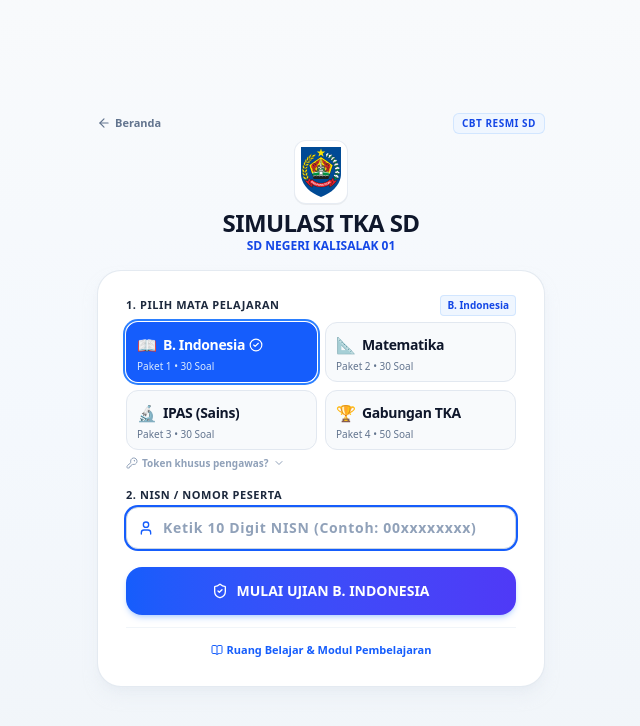
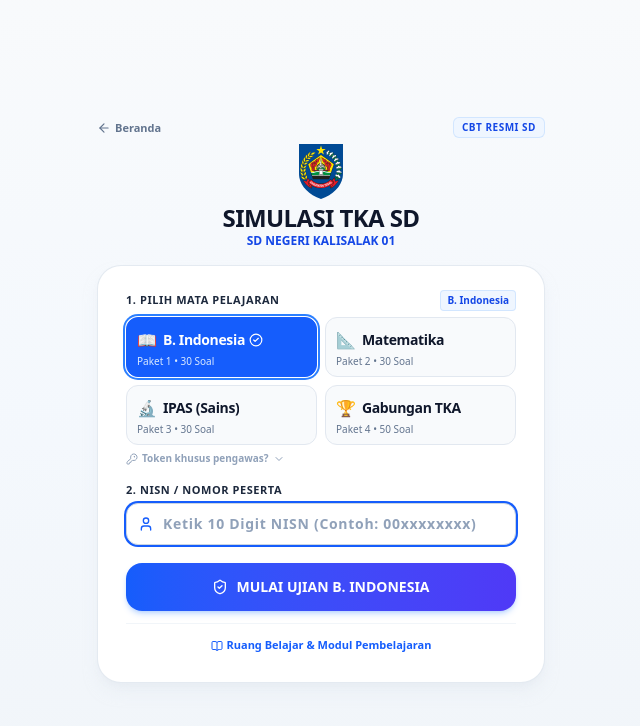
Before and after one commit to devsdnkls01/simulasi_tkad, a Next.js app: page /login in a window 1280 px wide. Shown: the top 726 px of the page, without its empty margins (319-959 px from the left). Built offline with nearby package versions, Linux system fonts and the light colour scheme.

Commit message:
style: remove white card box and shadow from behind logo in login page

```diff
--- a/src/app/login/page.tsx
+++ b/src/app/login/page.tsx
@@ -131,16 +131,14 @@ export default function StudentLoginPage() {
           </div>
 
           <div className="flex justify-center mb-1">
-            <div className="p-1.5 bg-white rounded-xl shadow-2xs border border-slate-200/80 inline-block">
             <Image
               src="/logo-tegal.svg"
               alt="Lambang Kabupaten Tegal"
-                width={40}
-                height={40}
+              width={44}
+              height={44}
               priority
               className="object-contain"
             />
-            </div>
           </div>
 
           <h2 className="text-lg sm:text-2xl font-black text-slate-900 tracking-tight leading-tight">
```
Lines whose indentation alone changed are shown as unchanged.
